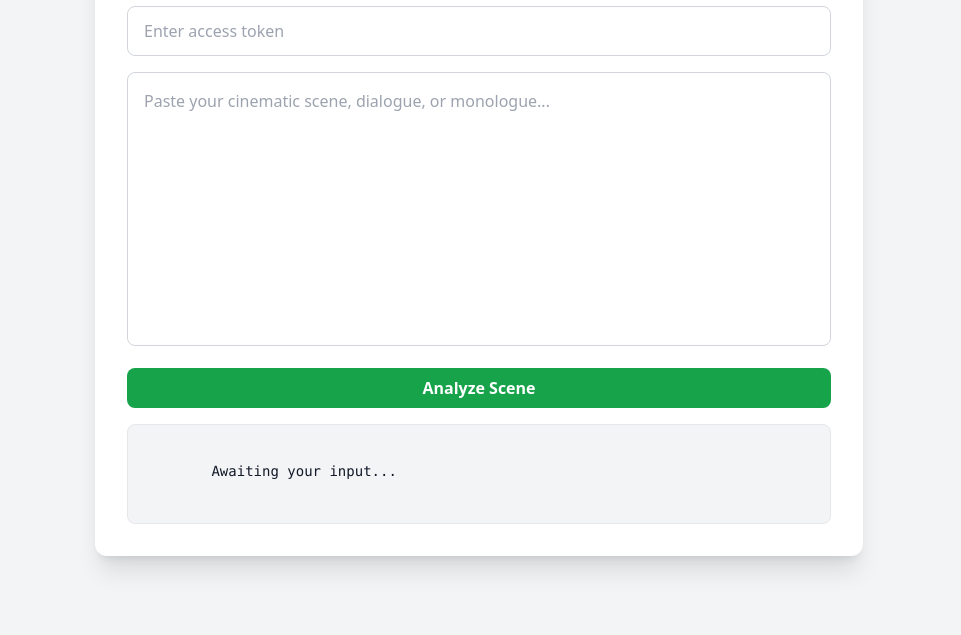
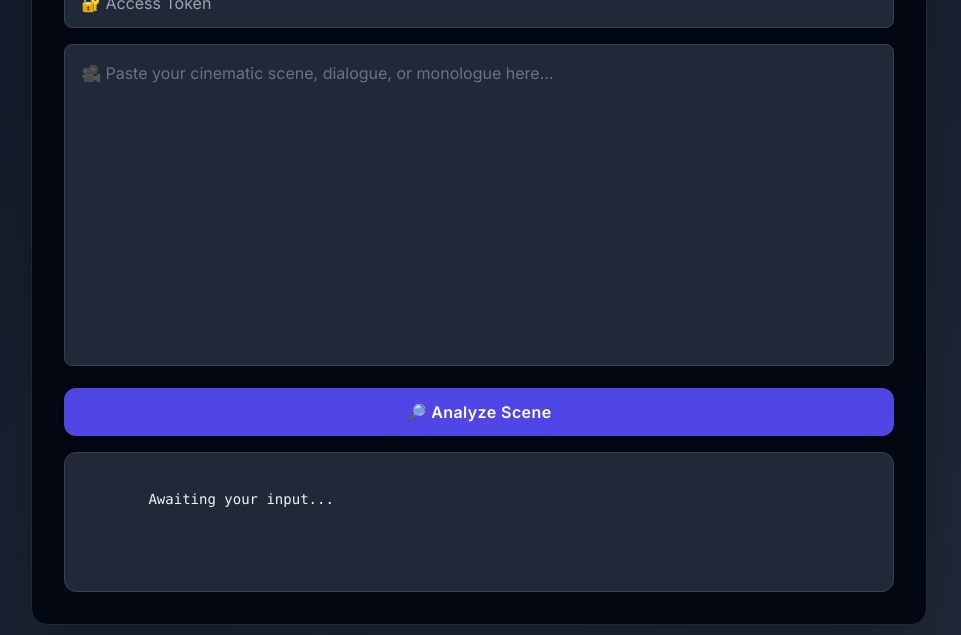
Before and after one commit to pavan1588/Screencraft-frontend, a plain HTML site: page index.html in a window 1280 px wide. Shown: the part 165-800 px from the top of the page, without its empty margins (161-1122 px from the left). Drawn offline with nearby package versions, Linux system fonts and the light colour scheme.

Commit message:
Update index.html

```diff
--- a/index.html
+++ b/index.html
@@ -5,23 +5,38 @@
   <meta name="viewport" content="width=device-width, initial-scale=1.0"/>
   <title>SceneCraft AI</title>
   <script src="https://cdn.tailwindcss.com"></script>
+  <link href="https://fonts.googleapis.com/css2?family=Inter:wght@400;600;800&display=swap" rel="stylesheet">
+  <style>
+    body { font-family: 'Inter', sans-serif; }
+    textarea::-webkit-scrollbar, #result::-webkit-scrollbar {
+      width: 6px;
+    }
+    textarea::-webkit-scrollbar-thumb, #result::-webkit-scrollbar-thumb {
+      background-color: #ccc;
+      border-radius: 3px;
+    }
+  </style>
 </head>
-<body class="bg-gray-100 dark:bg-gray-900 text-gray-900 dark:text-white min-h-screen flex items-center justify-center px-4">
-  <div class="w-full max-w-3xl bg-white dark:bg-gray-800 rounded-xl shadow-xl p-8 transition duration-300">
-    <h1 class="text-3xl font-bold mb-6 text-center">🎬 SceneCraft AI</h1>
+<body class="bg-gradient-to-br from-gray-900 to-gray-800 text-white min-h-screen flex items-center justify-center px-4">
+
+  <div class="w-full max-w-4xl bg-gray-950 border border-gray-800 rounded-2xl shadow-2xl p-8">
+    <h1 class="text-4xl font-extrabold mb-2 text-center text-indigo-400 tracking-wide">🎬 SceneCraft AI</h1>
+    <p class="text-center text-sm text-gray-400 mb-8">Your cinematic script analyzer powered by AI intelligence</p>
 
     <div class="space-y-4">
-      <input type="password" id="password" placeholder="Enter access token"
-             class="w-full px-4 py-3 border border-gray-300 rounded-lg focus:outline-none focus:ring-2 focus:ring-indigo-500 dark:bg-gray-700 dark:border-gray-600 dark:placeholder-gray-400" />
+      <input type="password" id="password" placeholder="🔐 Access Token"
+             class="w-full px-4 py-3 rounded-lg bg-gray-800 border border-gray-700 text-white placeholder-gray-400 focus:outline-none focus:ring-2 focus:ring-indigo-500" />
 
-      <textarea id="sceneInput" rows="10" placeholder="Paste your cinematic scene, dialogue, or monologue..."
-                class="w-full p-4 border border-gray-300 rounded-lg focus:outline-none focus:ring-2 focus:ring-indigo-500 resize-none dark:bg-gray-700 dark:border-gray-600 dark:placeholder-gray-400"></textarea>
+      <textarea id="sceneInput" rows="12" placeholder="🎥 Paste your cinematic scene, dialogue, or monologue here..."
+                class="w-full p-4 rounded-lg bg-gray-800 border border-gray-700 text-white placeholder-gray-500 resize-none focus:outline-none focus:ring-2 focus:ring-indigo-500"></textarea>
 
-      <button onclick="analyzeScene()" class="w-full bg-green-600 hover:bg-green-700 text-white py-2 px-4 rounded-lg font-semibold transition">
-        Analyze Scene
+      <button onclick="analyzeScene()"
+              class="w-full py-3 bg-indigo-600 hover:bg-indigo-700 transition text-white font-semibold rounded-xl shadow-md hover:shadow-lg tracking-wide">
+        🔎 Analyze Scene
       </button>
 
-      <div id="result" class="whitespace-pre-wrap p-4 bg-gray-100 dark:bg-gray-700 border border-gray-200 dark:border-gray-600 rounded-lg mt-4 font-mono text-sm min-h-[100px]">
+      <div id="result"
+           class="whitespace-pre-wrap p-4 bg-gray-800 border border-gray-700 rounded-xl mt-4 font-mono text-sm text-gray-100 min-h-[140px] overflow-auto transition">
         Awaiting your input...
       </div>
     </div>
```
